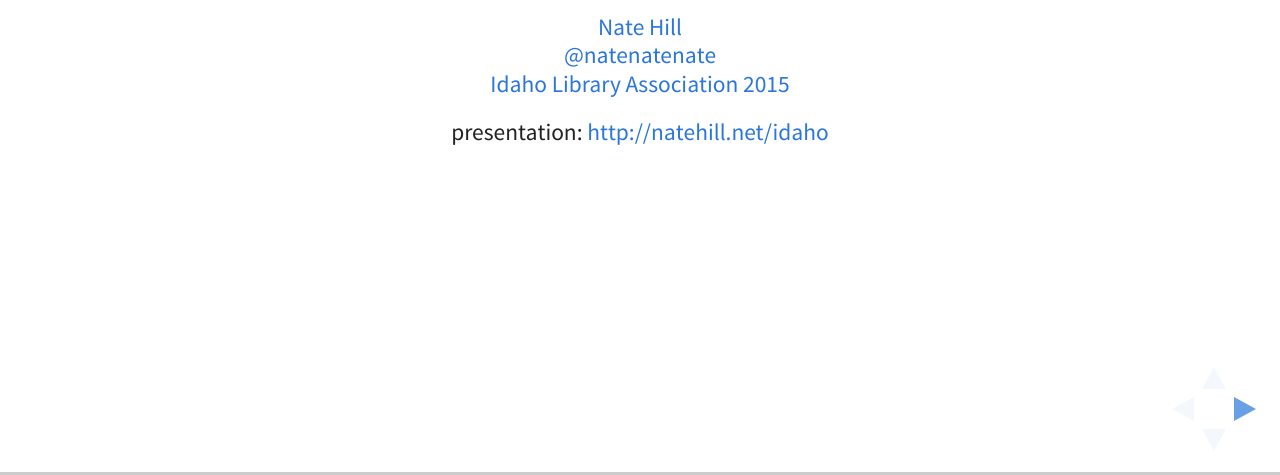
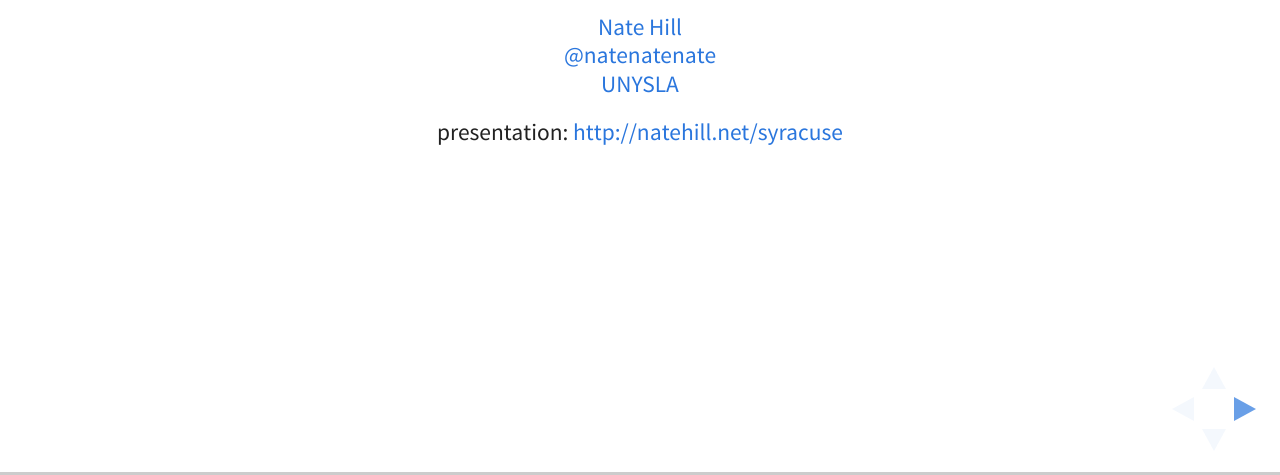
Before and after one commit to natehill/IL2015, a website: page index.html in a window 1280 px wide. Shown: the part 325-800 px from the top of the page. Drawn offline with Linux system fonts and the light colour scheme.

Commit message:
Update index.html

```diff
--- a/index.html
+++ b/index.html
@@ -48,11 +48,11 @@
 							<br />
 							<a href="http://twitter.com/natenatenate">@natenatenate</a>
 							<br />
-							<a href="#">Idaho Library Association 2015</a>
+							<a href="http://uny.sla.org/upcoming-events">UNYSLA</a>
 						</small>
 					</p>
 					<p>
-						<small>presentation: <a href="http://natehill.net/idaho">http://natehill.net/idaho</a></small>
+						<small>presentation: <a href="http://natehill.net/syracuse">http://natehill.net/syracuse</a></small>
 					</p>
 				</section>
 
```
